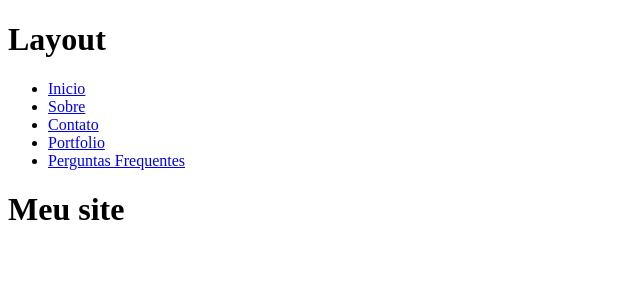
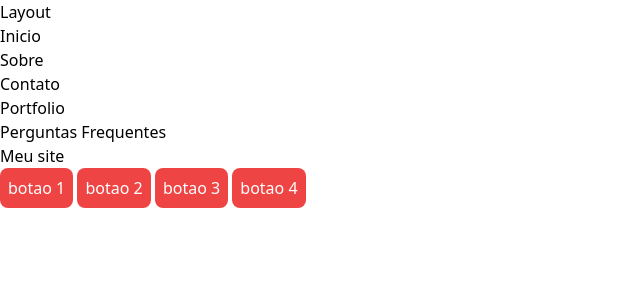
Before and after one commit to gui18br/Sveltekit_First-project, a SvelteKit app: page / in a window 1280 px wide. Shown: the top 300 px of the page, without its empty margins (0-640 px from the left). Built offline with nearby package versions, Linux system fonts and the light colour scheme.

Commit message:
feat: add components.

```diff
--- a/package.json
+++ b/package.json
@@ -13,8 +13,14 @@
     "@sveltejs/adapter-auto": "^3.0.0",
     "@sveltejs/kit": "^2.0.0",
     "@sveltejs/vite-plugin-svelte": "^3.0.0",
+    "@tailwindcss/forms": "^0.5.7",
+    "@tailwindcss/typography": "^0.5.10",
+    "autoprefixer": "^10.4.16",
+    "postcss": "^8.4.32",
+    "postcss-load-config": "^5.0.2",
     "svelte": "^4.2.7",
     "svelte-check": "^3.6.0",
+    "tailwindcss": "^3.3.6",
     "tslib": "^2.4.1",
     "typescript": "^5.0.0",
     "vite": "^5.0.3"
--- /dev/null
+++ b/postcss.config.cjs
@@ -0,0 +1,13 @@
+const tailwindcss = require("tailwindcss");
+const autoprefixer = require("autoprefixer");
+
+const config = {
+  plugins: [
+    //Some plugins, like tailwindcss/nesting, need to run before Tailwind,
+    tailwindcss(),
+    //But others, like autoprefixer, need to run after,
+    autoprefixer,
+  ],
+};
+
+module.exports = config;
--- /dev/null
+++ b/src/app.pcss
@@ -0,0 +1,4 @@
+/* Write your global styles here, in PostCSS syntax */
+@tailwind base;
+@tailwind components;
+@tailwind utilities;
--- a/src/routes/+layout.svelte
+++ b/src/routes/+layout.svelte
@@ -1,4 +1,4 @@
-<h1>Layout</h1>
+<script>import "../app.pcss";</script><h1>Layout</h1>
 <ul>
     <li><a href="/">Inicio</a></li>
     <li><a href="/sobre">Sobre</a></li>
@@ -8,4 +8,4 @@
 </ul>
 
 
-<slot />
+<slot></slot>
--- a/src/routes/+page.svelte
+++ b/src/routes/+page.svelte
@@ -1 +1,9 @@
+<script>
+    import Button from "./Button.svelte";
+</script>
 <h1>Meu site</h1>
+
+<Button label="botao 1"/>
+<Button label="botao 2"/>
+<Button label="botao 3"/>
+<Button label="botao 4"/>
--- /dev/null
+++ b/src/routes/Button.svelte
@@ -0,0 +1,9 @@
+<script>
+    export let label = "CLICK";
+</script>
+
+<button class="bg-red-500 text-white rounded-lg p-2">
+   {label}
+</button>
+
+<style></style>
--- a/svelte.config.js
+++ b/svelte.config.js
@@ -1,18 +1,18 @@
-import adapter from '@sveltejs/adapter-auto';
-import { vitePreprocess } from '@sveltejs/vite-plugin-svelte';
+import adapter from "@sveltejs/adapter-auto";
+import { vitePreprocess } from "@sveltejs/vite-plugin-svelte";
 
 /** @type {import('@sveltejs/kit').Config} */
 const config = {
   // Consult https://kit.svelte.dev/docs/integrations#preprocessors
   // for more information about preprocessors
-	preprocess: vitePreprocess(),
+  preprocess: [vitePreprocess({})],
 
   kit: {
     // adapter-auto only supports some environments, see https://kit.svelte.dev/docs/adapter-auto for a list.
     // If your environment is not supported or you settled on a specific environment, switch out the adapter.
     // See https://kit.svelte.dev/docs/adapters for more information about adapters.
-		adapter: adapter()
-	}
+    adapter: adapter(),
+  },
 };
 
 export default config;
--- /dev/null
+++ b/tailwind.config.cjs
@@ -0,0 +1,15 @@
+const typography = require("@tailwindcss/typography");
+const forms = require("@tailwindcss/forms");
+
+/** @type {import('tailwindcss').Config}*/
+const config = {
+  content: ["./src/**/*.{html,js,svelte,ts}"],
+
+  theme: {
+    extend: {},
+  },
+
+  plugins: [forms, typography],
+};
+
+module.exports = config;
```
Also changed, not shown: src/routes/+error.svelte (line endings or trailing spaces), 1 other file (tests, documents, lock files or other folders). Lines whose indentation alone changed are shown as unchanged.
